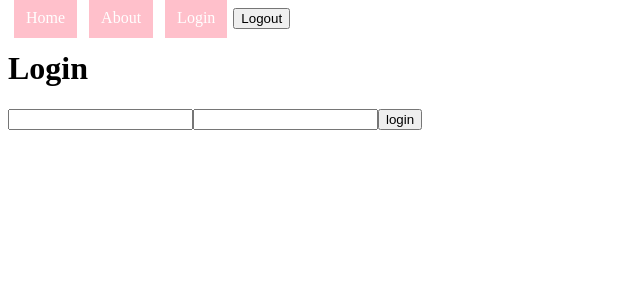
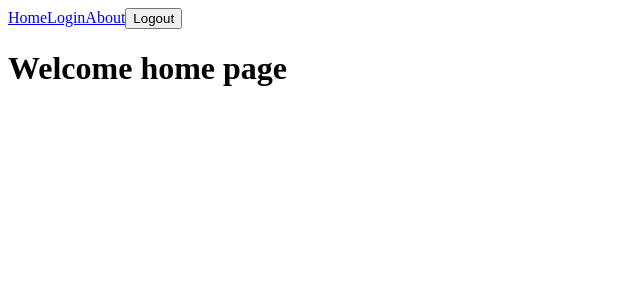
Before and after one commit to petekgithub/react-hooks-react-router-playground, a React (Create React App) app: page / in a window 1280 px wide. Before the commit this address led to /login. Shown: the top 300 px of the page, without its empty margins (0-640 px from the left). Built offline with nearby package versions, Linux system fonts and the light colour scheme.

Commit message:
component-page-update

```diff
--- a/src/components/Navbar.js
+++ b/src/components/Navbar.js
@@ -1,16 +1,5 @@
 import React from 'react'
-import { NavLink, useNavigate } from "react-router-dom";
-
-
-
-const linkStyles = {
-  width: "100px",
-  padding: "12px",
-  margin: "0 6px 6px",
-  background: "pink",
-  textDecoration: "none",
-  color: "white",
-};
+import { Link, useNavigate } from "react-router-dom";
 
 
 const Navbar = ({setIsLoggedIn}) => {
@@ -25,31 +14,13 @@ const Navbar = ({setIsLoggedIn}) => {
 
   return (
     <div>
-      <NavLink
-        to="/"
-        exact style={linkStyles}
-        activeStyle={{
-          background: "green",
-        }}
-      >Home
-      </NavLink>
-      <NavLink
-        to="/login"
-        exact style={linkStyles}
-        activeStyle={{
-          background: "pink"
-        }}
-      >About</NavLink>
-      <NavLink
-        to="/login"
-        exact style={linkStyles}
-        activeStyle={{
-          background: "yellow"
-      }}
-      >Login</NavLink>
+    <nav>
+      <Link  to="/" >Home</Link>
+      <Link to="/login">Login</Link>
+      <Link to="/about">About</Link>
       <button onClick={handleLogout}>Logout</button>
 
-
+    </nav>
     </div>
   )
 }
--- a/src/index.js
+++ b/src/index.js
@@ -1,12 +1,10 @@
+import React from 'react';
+import ReactDOM from 'react-dom/client';
+import App from './App';
 
-import ReactDOM from 'react-dom';
-import { BrowserRouter } from 'react-router-dom';
-import App from './components/App';
-
-
-ReactDOM.render(
-  <BrowserRouter>
-    <App/>
-  </BrowserRouter>,
-  document.getElementById('root')
-)
+const root = ReactDOM.createRoot(document.getElementById('root'));
+root.render(
+  <React.StrictMode>
+    <App />
+  </React.StrictMode>
+);
--- a/src/components/About.js
+++ b/src/pages/About.js
@@ -3,7 +3,7 @@ import React from 'react'
 const About = () => {
   return (
     <div>
-        <h1>About component</h1>
+        <h1>Welcome about page</h1>
     </div>
   )
 }
--- a/src/components/Home.js
+++ b/src/pages/Home.js
@@ -3,11 +3,11 @@ import { Navigate } from 'react-router-dom';
 
 const Home = ({isLoggedIn}) => {
 
-  if(!isLoggedIn) return <Navigate to="/login"/>;
+  if(!isLoggedIn) <Navigate to="/login"/>;
 
   return (
     <div>
-        <h1>Home component</h1>
+        <h1>Welcome home page</h1>
     </div>
   )
 }
```
Also changed, not shown: src/App.js (renamed from src/components/App.js, +6 -4 lines), src/pages/Login.js (renamed from src/components/Login.js).
